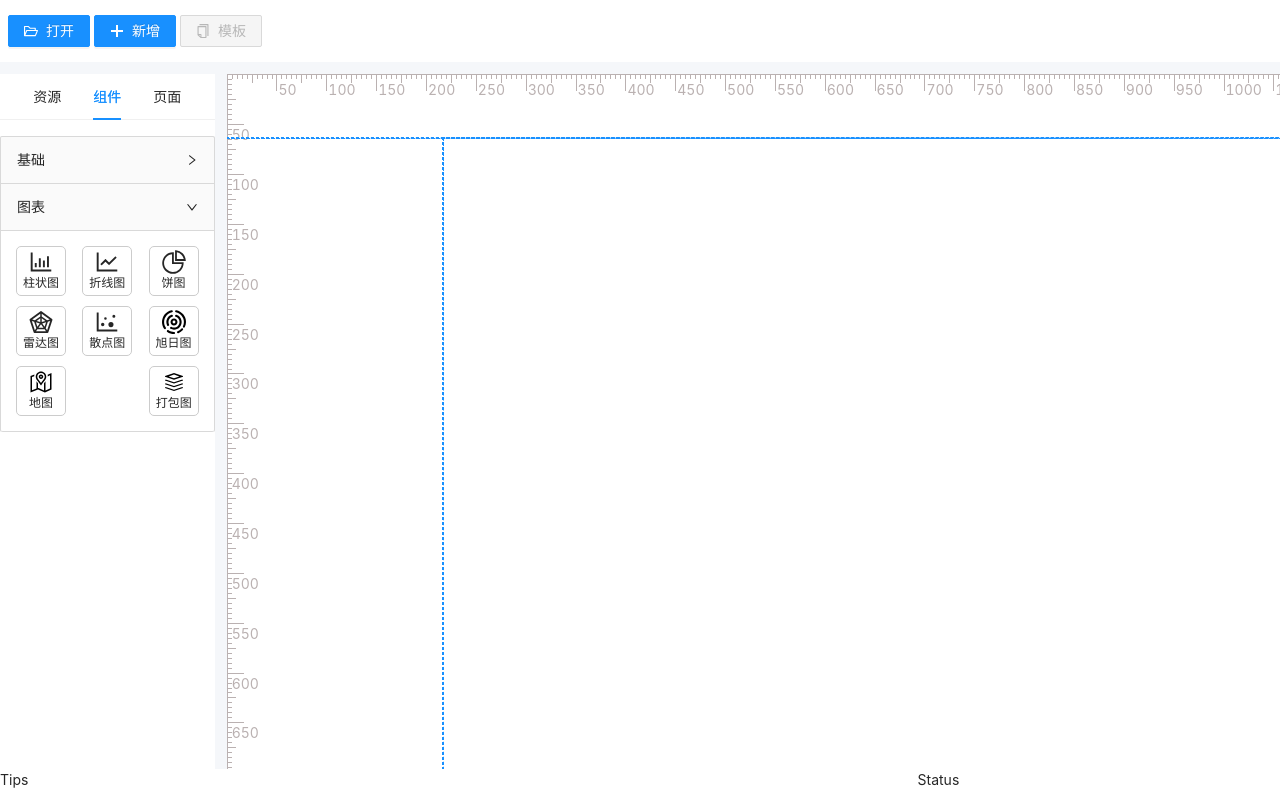
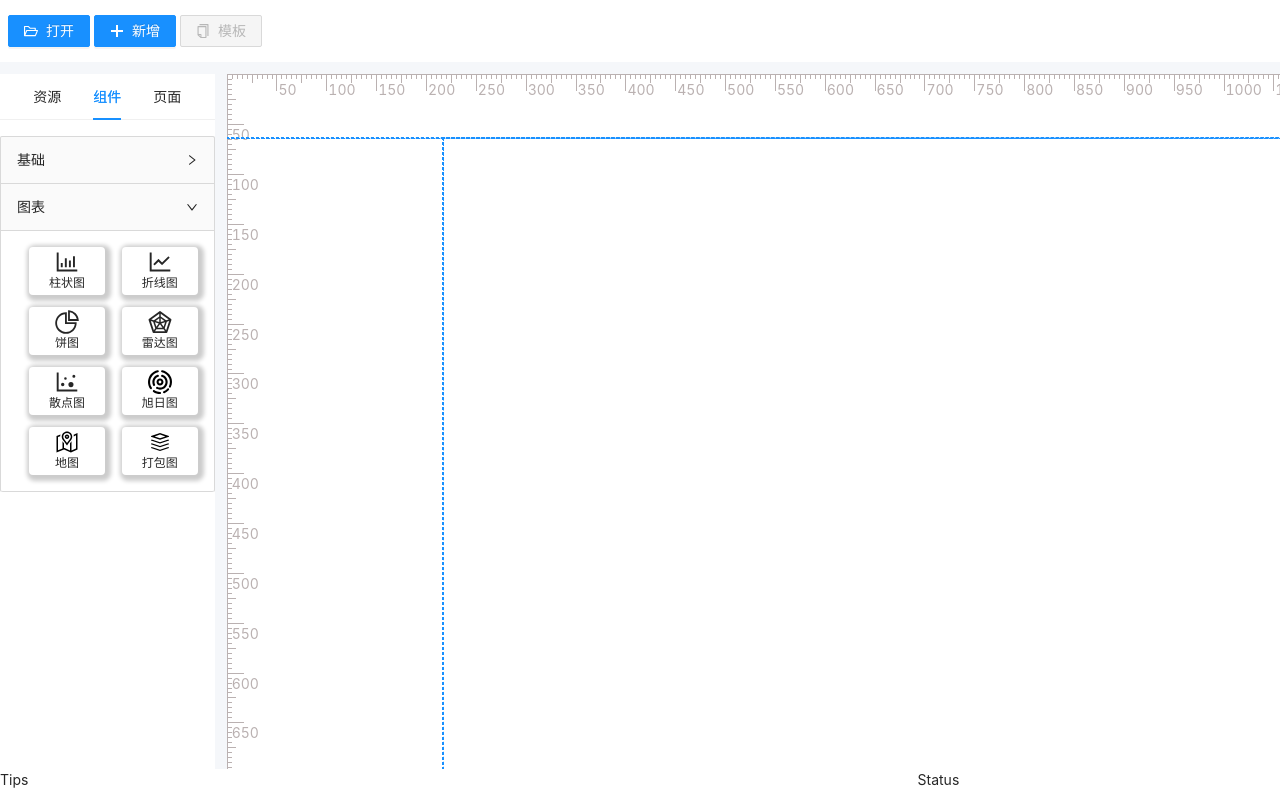
Before and after one commit to czf2015/quad, a React (Vite) app: page / in a window 1280 px wide. Shown: the top 800 px of the page. Built offline with nearby package versions, Linux system fonts and the light colour scheme.

Commit message:
修改样式

```diff
--- a/src/components/LowCodeEditor/partials/DisplayViewer/partials/Wrapper/index.module.less
+++ b/src/components/LowCodeEditor/partials/DisplayViewer/partials/Wrapper/index.module.less
@@ -1,11 +1,5 @@
 .wrapper {
   position: relative;
-  &.card {
-    margin: 16px 0 0 16px;
-    padding: 24px;
-    border-radius: 4px;
-    box-shadow: 2px 2px 4px 4px #ccc;
-  }
   > .holder_btn {
     position: absolute;
     top: 0;
--- a/src/components/LowCodeEditor/partials/DisplayViewer/partials/Wrapper/index.tsx
+++ b/src/components/LowCodeEditor/partials/DisplayViewer/partials/Wrapper/index.tsx
@@ -67,7 +67,7 @@ export const Wrapper = ({
 
 
   return (
-    <div id={id} className={`${styles.wrapper} ${dropdownOverlayVisible ? styles.dropdown_overlay : ''} ${isCardStyle ? styles.card : ''}`} onDragOver={onDragOver} onDrop={onDrop} style={style}>
+    <div id={id} className={`${styles.wrapper} ${dropdownOverlayVisible ? styles.dropdown_overlay : ''} ${isCardStyle ? 'quad-card' : ''}`} onDragOver={onDragOver} onDrop={onDrop} style={style}>
       <HolderOutlined className={`${styles.holder_btn} quad-circle`} draggable onDragStart={onDragStart} />
       <Dropdown overlay={menu} placement="right" onVisibleChange={setDropdownOverlayVisible} arrow>
         <MoreOutlined className={`${styles.more_btn} quad-circle`} />
--- a/src/components/LowCodeEditor/partials/Widgets/partials/Widget/index.module.less
+++ b/src/components/LowCodeEditor/partials/Widgets/partials/Widget/index.module.less
@@ -3,16 +3,15 @@
   flex-direction: column;
   justify-content: center;
   align-items: center;
-  margin-top: 12px;
-  width: 48px;
+  width: 76px;
   height: 48px;
   border-radius: 4px;
-  outline: 1px solid #ccc;
   > .title {
     font-size: 12px;
   }
 
   &:hover {
+    color: #1890ff;
     background-color: #f5f7fa;
     cursor: move;
   }
--- a/src/components/LowCodeEditor/partials/Widgets/partials/Widget/index.tsx
+++ b/src/components/LowCodeEditor/partials/Widgets/partials/Widget/index.tsx
@@ -13,7 +13,7 @@ export const Widget = ({ name, title, description = title, icon }: IWidget) => {
   const Icon = icons[name] || DefaultIcon
 
   return (
-    <div className={styles.widget} title={description} onDragStart={onDragStart} draggable key={name}>
+    <div className={`${styles.widget} quad-card`} title={description} onDragStart={onDragStart} draggable key={name}>
       <Icon style={{ fontSize: 24 }} />
       <span className={styles.title}>{title}</span>
     </div>
--- a/src/styles/quad.less
+++ b/src/styles/quad.less
@@ -25,3 +25,10 @@
     background-color: #c1c1c188;
   }
 }
+
+.quad-card {
+  margin: 12px 0 0 12px;
+  padding: 12px;
+  border-radius: 4px;
+  box-shadow: 2px 2px 4px 4px #ccc;
+}
```
